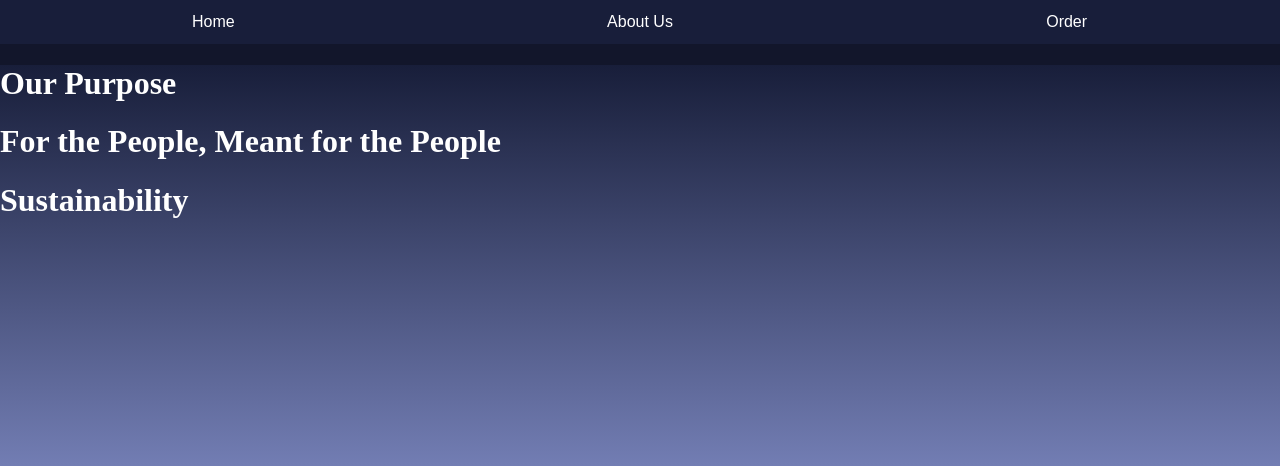
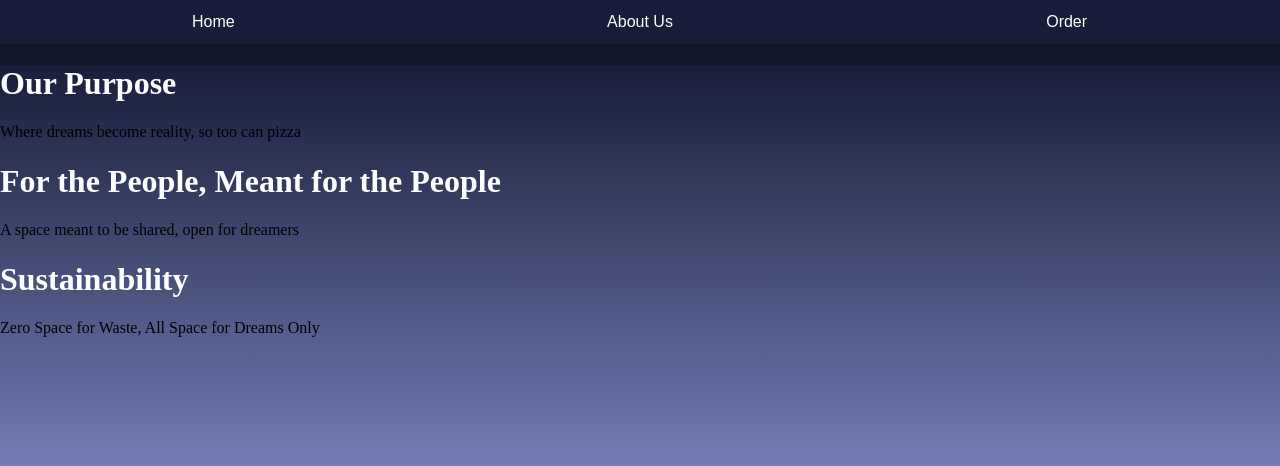
Before and after one commit to st25209-lgtm/CSC2-AS91896-AS91897, a Flask app: page /about in a window 1280 px wide. Shown: the top 466 px of the page. Run offline with Flask 3, Linux system fonts and the light colour scheme; some web fonts are replaced.

Commit message:
Each block now has their respective quotes matching specific headings

```diff
--- a/templates/about.html
+++ b/templates/about.html
@@ -7,8 +7,17 @@
 <html>
     <div class="about-us-block aub-first">
         <h1 class="aub-heading">Our Purpose</h1>
+        <div class="aub-quote">
+            <span>Where dreams become reality, so too can pizza</span>
+        </div>
         <h1 class="aub-heading">For the People, Meant for the People</h1>
+        <div class="aub-quote">
+            <span>A space meant to be shared, open for dreamers</span>
+        </div>
         <h1 class="aub-heading">Sustainability</h1>
+        <div class="aub-quote">
+            <span>Zero Space for Waste, All Space for Dreams Only</span>
+        </div>
     </div>
     <div class="about-us-block aub-second"></div>
     <div class="about-us-block aub-third"></div>
```
